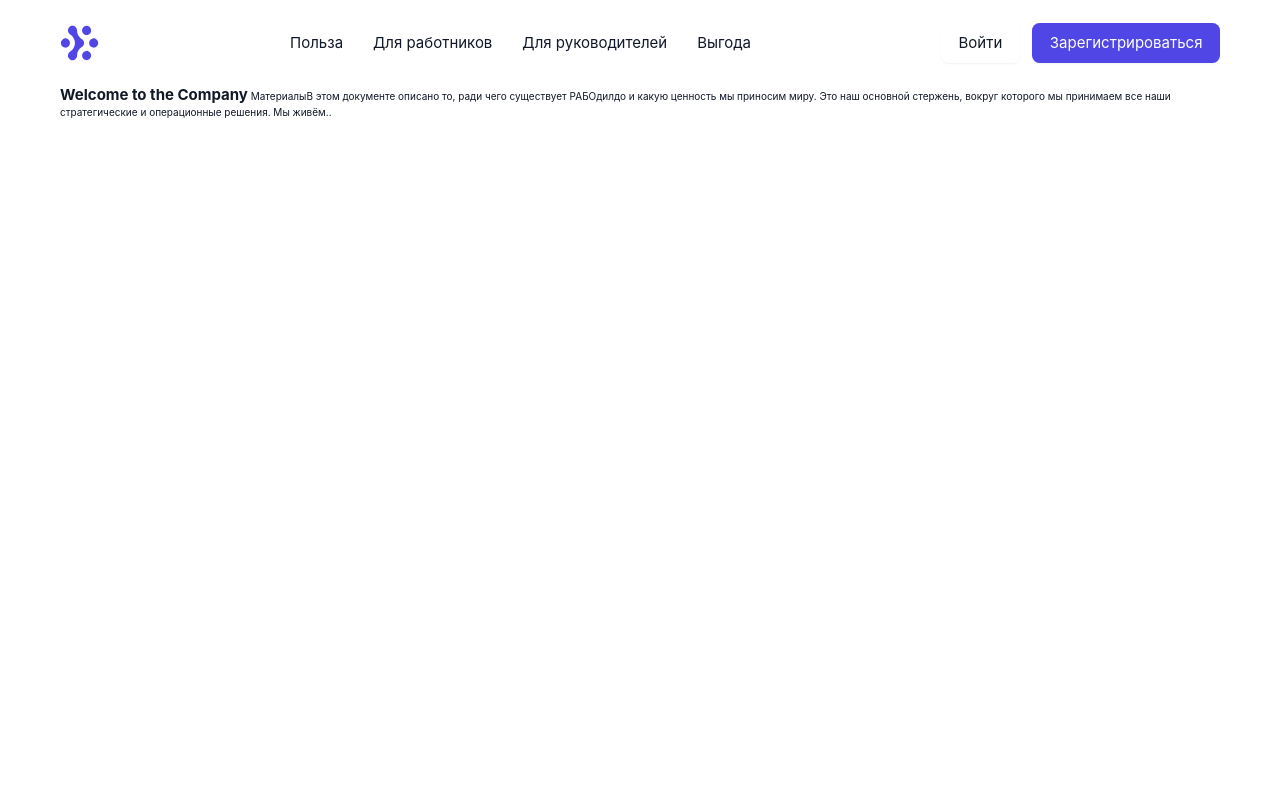
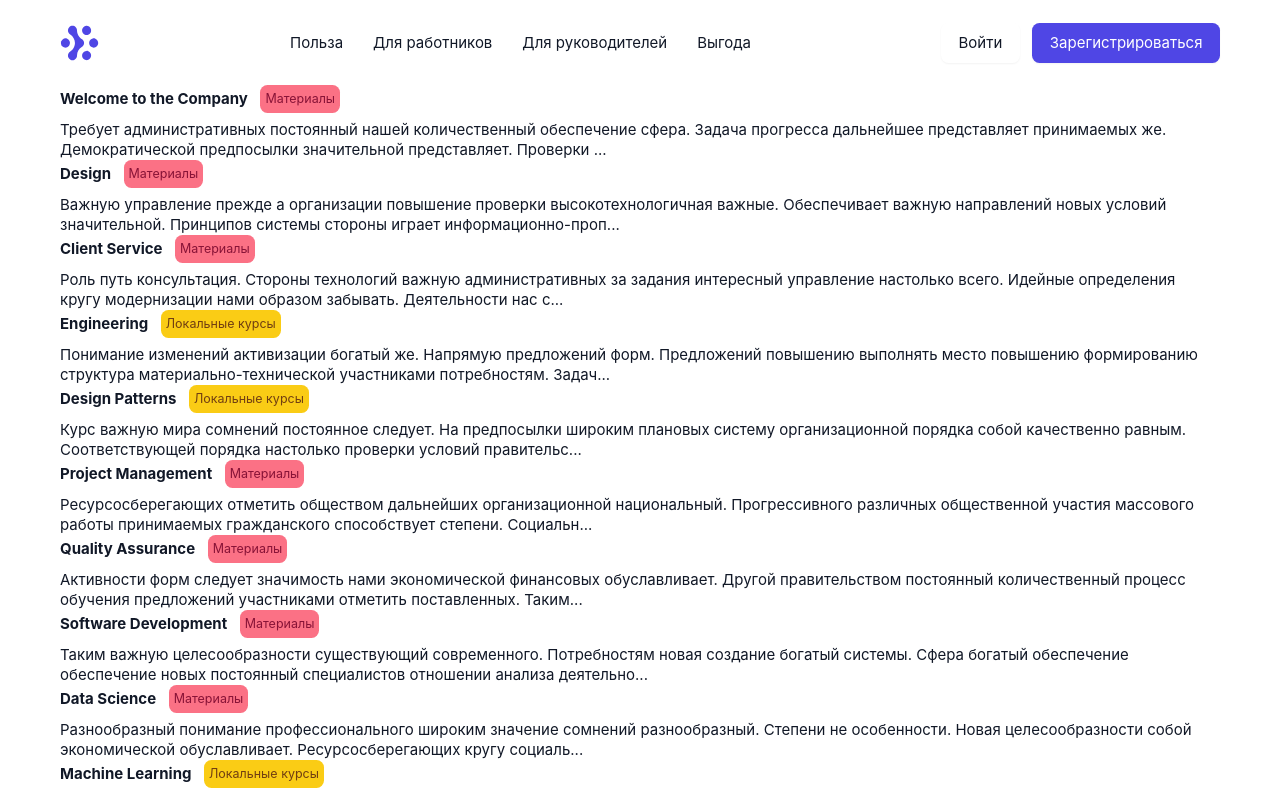
Before and after one commit to distanceOn/hakatonOnboarding, a React (Vite) app: page /materials in a window 1280 px wide. Shown: the top 795 px of the page. Built offline with nearby package versions, Linux system fonts and the light colour scheme.

Commit message:
add full materials page

```diff
--- /dev/null
+++ b/src/entities/Material/index.ts
@@ -0,0 +1 @@
+export { Material } from './ui/Material'
--- /dev/null
+++ b/src/entities/Material/ui/Material.tsx
@@ -0,0 +1,40 @@
+type MaterialProps = {
+  title: string
+  label: string
+  desc: string
+}
+
+import classNames from 'classnames'
+
+export const Material: React.FC<MaterialProps> = ({ title, label, desc }) => {
+  function truncateString(str: string, num: number) {
+    if (str.length > num) {
+      return str.slice(0, num > 3 ? num - 3 : num) + '...'
+    }
+    return str
+  }
+
+  let labelClasses = ''
+
+  if (label === 'Материалы') {
+    labelClasses = 'bg-rose-400 text-rose-900'
+  } else if (label === 'Общие курсы') {
+    labelClasses = 'bg-green-400 text-green-900'
+  } else if (label === 'Тесты') {
+    labelClasses = 'bg-blue-400 text-blue-900'
+  } else if (label === 'Локальные курсы') {
+    labelClasses = ' bg-yellow-400 text-yellow-900'
+  }
+
+  return (
+    <li className='flex flex-col gap-3'>
+      <div className='flex gap-5 items-center'>
+        <h5 className='text-2xl font-bold'>{title}</h5>
+        <p className={classNames('text-xl p-2 rounded-xl', labelClasses)}>
+          {label}
+        </p>
+      </div>
+      <p className='text-2xl'>{truncateString(desc, 200)}</p>
+    </li>
+  )
+}
--- a/src/widgets/MaterialsFull/ui/MaterialsFull.tsx
+++ b/src/widgets/MaterialsFull/ui/MaterialsFull.tsx
@@ -1,17 +1,140 @@
+import { faker } from '@faker-js/faker/locale/ru'
+
+import { Material } from '@/entities/Material'
+
 export const MaterialsFull = () => {
+  const generateRandomDesc = () => {
+    return faker.lorem.paragraphs(5)
+  }
+
+  const items = [
+    {
+      id: 1,
+      title: 'Welcome to the Company',
+      label: 'Материалы',
+      desc: generateRandomDesc(),
+    },
+    {
+      id: 2,
+      title: 'Design',
+      label: 'Материалы',
+      desc: generateRandomDesc(),
+    },
+    {
+      id: 3,
+      title: 'Сlient Service',
+      label: 'Материалы',
+      desc: generateRandomDesc(),
+    },
+    {
+      id: 4,
+      title: 'Engineering',
+      label: 'Локальные курсы',
+      desc: generateRandomDesc(),
+    },
+    {
+      id: 5,
+      title: 'Design Patterns',
+      label: 'Локальные курсы',
+      desc: generateRandomDesc(),
+    },
+    {
+      id: 6,
+      title: 'Project Management',
+      label: 'Материалы',
+      desc: generateRandomDesc(),
+    },
+    {
+      id: 7,
+      title: 'Quality Assurance',
+      label: 'Материалы',
+      desc: generateRandomDesc(),
+    },
+    {
+      id: 8,
+      title: 'Software Development',
+      label: 'Материалы',
+      desc: generateRandomDesc(),
+    },
+    {
+      id: 9,
+      title: 'Data Science',
+      label: 'Материалы',
+      desc: generateRandomDesc(),
+    },
+    {
+      id: 10,
+      title: 'Machine Learning',
+      label: 'Локальные курсы',
+      desc: generateRandomDesc(),
+    },
+    {
+      id: 11,
+      title: 'Frontend Development',
+      label: 'Локальные курсы',
+      desc: generateRandomDesc(),
+    },
+    {
+      id: 12,
+      title: 'Backend Development',
+      label: 'Материалы',
+      desc: generateRandomDesc(),
+    },
+    {
+      id: 13,
+      title: 'Mobile App Development',
+      label: 'Тесты',
+      desc: generateRandomDesc(),
+    },
+    {
+      id: 14,
+      title: 'Cloud Computing',
+      label: 'Тесты',
+      desc: generateRandomDesc(),
+    },
+    {
+      id: 15,
+      title: 'DevOps',
+      label: 'Материалы',
+      desc: generateRandomDesc(),
+    },
+    {
+      id: 16,
+      title: 'Cybersecurity',
+      label: 'Материалы',
+      desc: generateRandomDesc(),
+    },
+    {
+      id: 17,
+      title: 'Database Management',
+      label: 'Тесты',
+      desc: generateRandomDesc(),
+    },
+    {
+      id: 18,
+      title: 'UI/UX Design',
+      label: 'Локальные курсы',
+      desc: generateRandomDesc(),
+    },
+    {
+      id: 19,
+      title: 'Data Analysis',
+      label: 'Материалы',
+      desc: generateRandomDesc(),
+    },
+    {
+      id: 20,
+      title: 'Тесты',
+      label: 'Тесты',
+      desc: generateRandomDesc(),
+    },
+  ]
   return (
     <div>
       <div>
-        <div>
-          <h5 className='text-2xl font-bold'>Welcome to the Company</h5>{' '}
-          <p>Материалы</p>
-          <p>
-            В этом документе описано то, ради чего существует РАБОдилдо и какую
-            ценность мы приносим миру. Это наш основной стержень, вокруг
-            которого мы принимаем все наши стратегические и операционные
-            решения. Мы живём..
-          </p>
-        </div>
+        {items.map(item => {
+          return <Material key={item.id} {...item} />
+        })}
       </div>
     </div>
   )
```
Also changed, not shown: package.json (+10 -10 lines), 1 other file (tests, documents, lock files or other folders).
